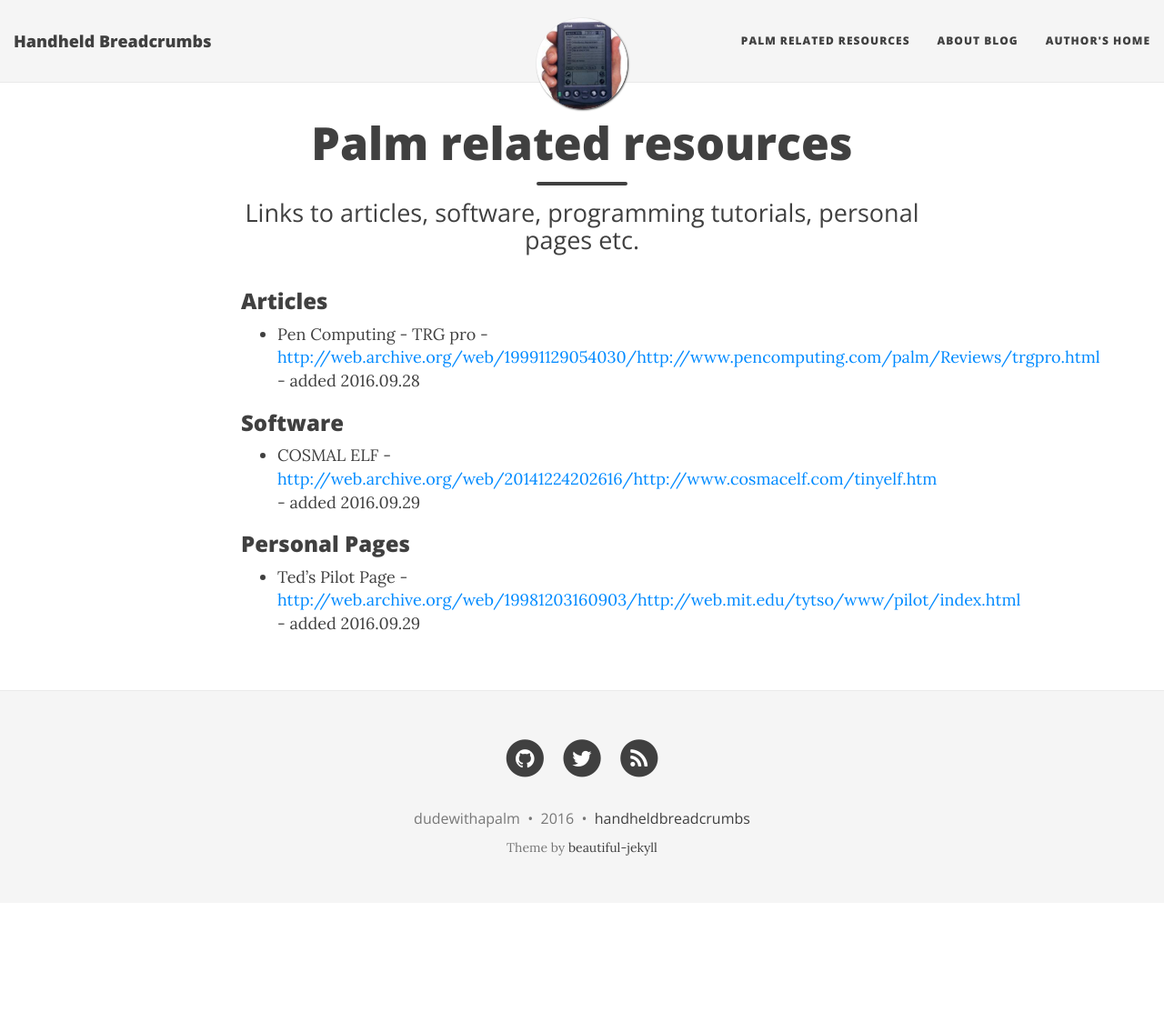
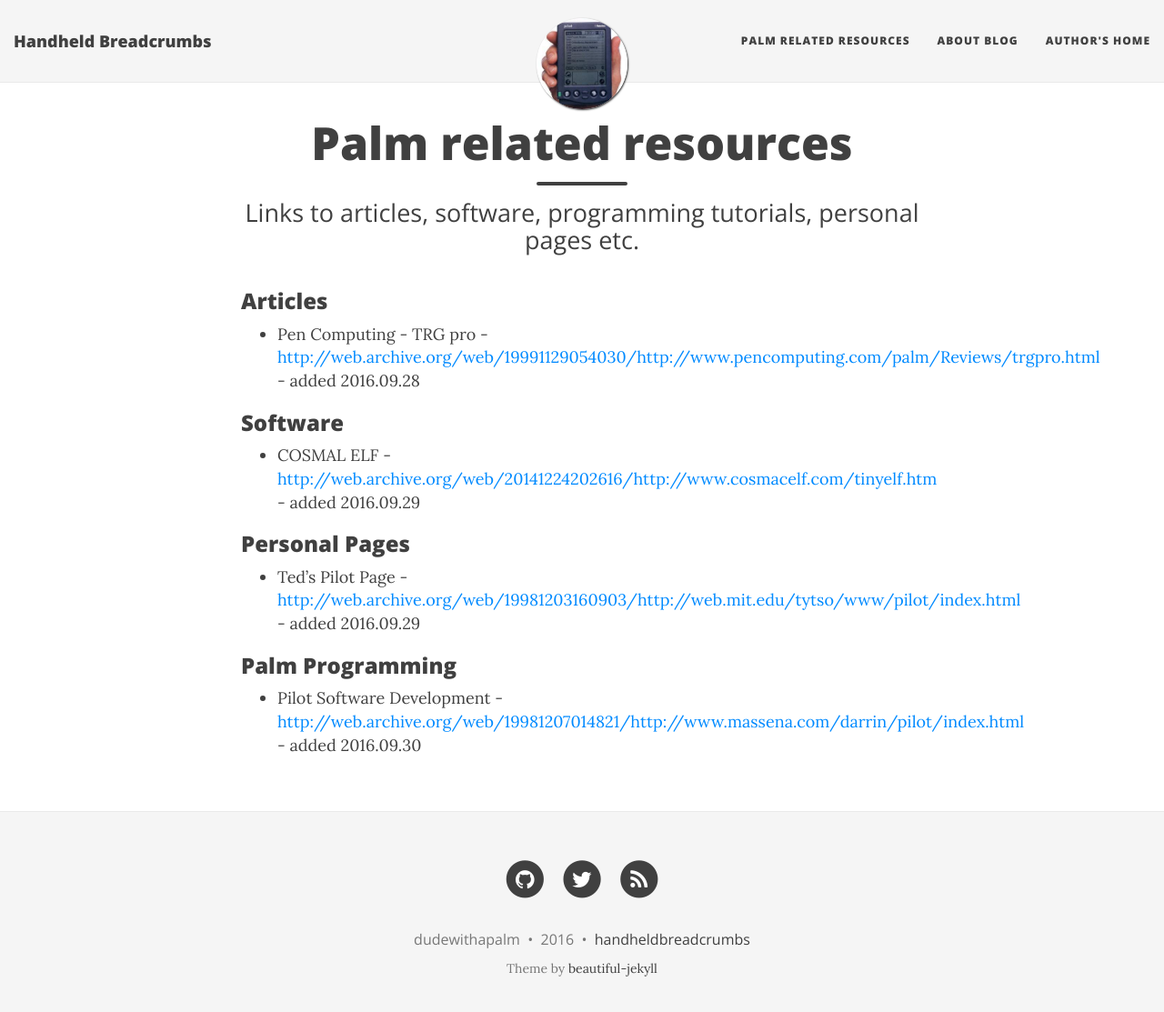
Before and after one commit to handheldbreadcrumbs/handheldbreadcrumbs.github.io, a Jekyll site: the page built from palmresources.md, in a window 1280 px wide and 1126 px high. Shown: the top 1113 px of the window at 91% size. Built offline with Jekyll 4.4.1, drawn with Linux system fonts in a browser that asks for light colours; nearby versions of some CDN libraries.

Commit message:
added Palm Programming item

```diff
--- a/palmresources.md
+++ b/palmresources.md
@@ -6,10 +6,13 @@ date:   2016-09-27 19:34:56
 ---
 
 ### Articles
-* Pen Computing - TRG pro - [http://web.archive.org/web/19991129054030/http://www.pencomputing.com/palm/Reviews/trgpro.html](http://web.archive.org/web/19991129054030/http://www.pencomputing.com/palm/Reviews/trgpro.html) - added 2016.09.28
+* Pen Computing - TRG pro - [http://web.archive.org/web/19991129054030/http://www.pencomputing.com/palm/Reviews/trgpro.html](http://web.archive.org/web/19991129054030/http://www.pencomputing.com/palm/Reviews/trgpro.html){:target="_blank"} - added 2016.09.28
 
 ### Software
-* COSMAL ELF - [http://web.archive.org/web/20141224202616/http://www.cosmacelf.com/tinyelf.htm](http://web.archive.org/web/20141224202616/http://www.cosmacelf.com/tinyelf.htm) - added 2016.09.29
+* COSMAL ELF - [http://web.archive.org/web/20141224202616/http://www.cosmacelf.com/tinyelf.htm](http://web.archive.org/web/20141224202616/http://www.cosmacelf.com/tinyelf.htm){:target="_blank"} - added 2016.09.29
 
 ### Personal Pages
-* Ted's Pilot Page - [http://web.archive.org/web/19981203160903/http://web.mit.edu/tytso/www/pilot/index.html](http://web.archive.org/web/19981203160903/http://web.mit.edu/tytso/www/pilot/index.html) - added 2016.09.29
+* Ted's Pilot Page - [http://web.archive.org/web/19981203160903/http://web.mit.edu/tytso/www/pilot/index.html](http://web.archive.org/web/19981203160903/http://web.mit.edu/tytso/www/pilot/index.html){:target="_blank"} - added 2016.09.29
+
+### Palm Programming
+* Pilot Software Development - [http://web.archive.org/web/19981207014821/http://www.massena.com/darrin/pilot/index.html](http://web.archive.org/web/19981207014821/http://www.massena.com/darrin/pilot/index.html){:target="_blank"} - added 2016.09.30
```
